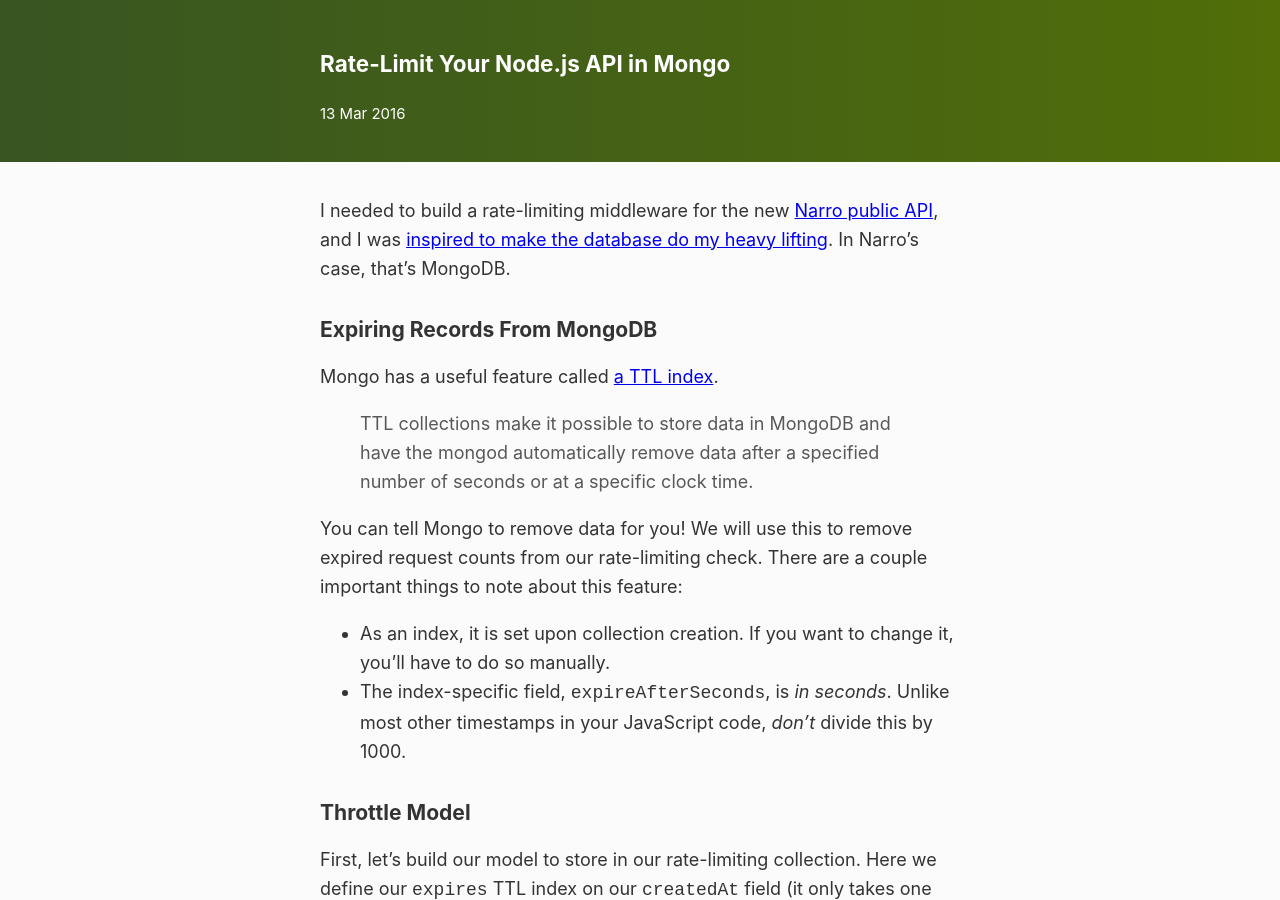
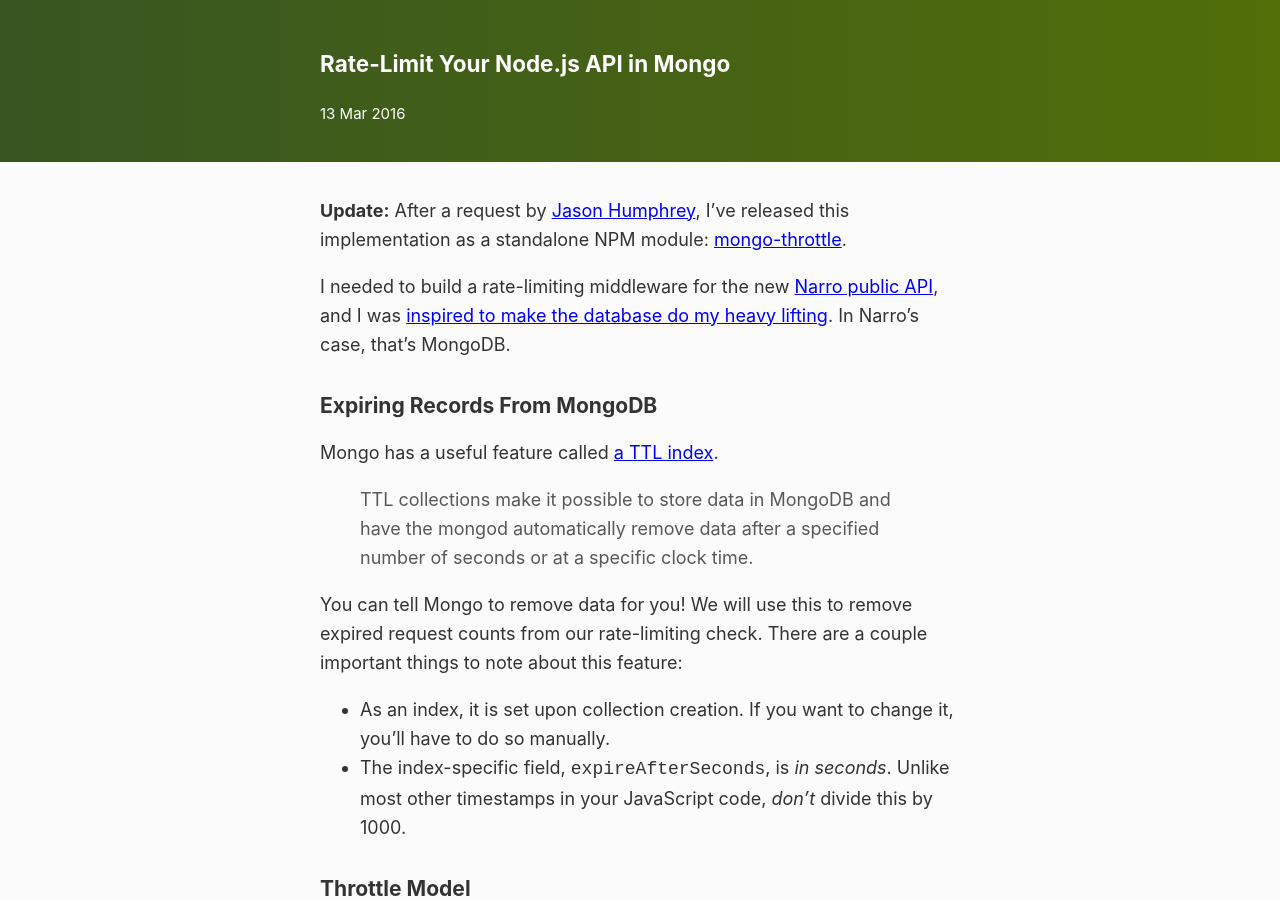
Before and after one commit to joshbeckman/andjosh.github.io, a Jekyll site: the page built from _posts/2016-03-13-rate-limit-node-mongodb.md, in a window 1280 px wide and 900 px high. Built offline with Jekyll 4.4.1, drawn with Linux system fonts in a browser that asks for light colours.

Commit message:
Update 2016-03-13-rate-limit-node-mongodb.md

```diff
--- a/_posts/2016-03-13-rate-limit-node-mongodb.md
+++ b/_posts/2016-03-13-rate-limit-node-mongodb.md
@@ -2,6 +2,8 @@
 layout: post
 title: Rate-Limit Your Node.js API in Mongo
 ---
+
+__Update:__ After a request by [Jason Humphrey](https://github.com/GreenPioneer), I've released this implementation as a standalone NPM module: [mongo-throttle](https://github.com/andjosh/mongo-throttle).
 
 I needed to build a rate-limiting middleware for the new [Narro public API][1], and I was [inspired to make the database do my heavy lifting][3]. In Narro's case, that's MongoDB.
 
```
